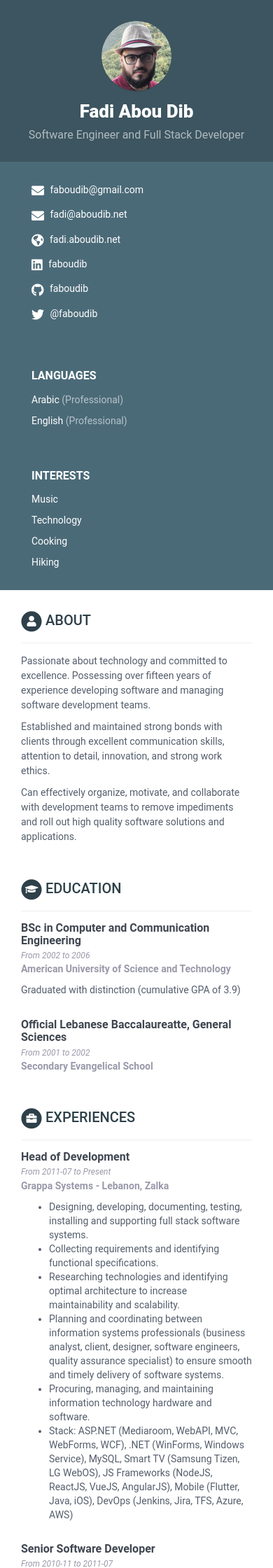
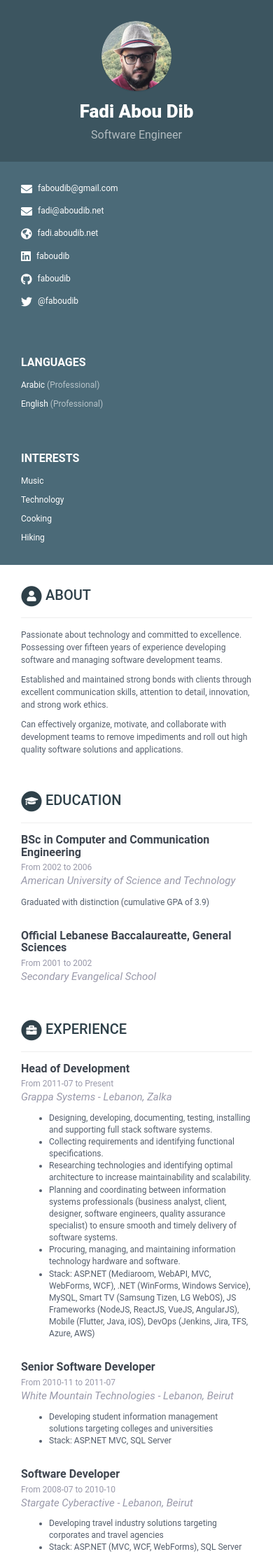
Before and after one commit to faboudib/resume, a Jekyll site: the page built from index.html, in a window 390 px wide. Shown: the top 2240 px of the page at 70% size. Built offline with Jekyll 4.4.1, drawn with Linux system fonts in a browser that asks for light colours.

Commit message:
Design changes

```diff
--- a/_data/data.yml
+++ b/_data/data.yml
@@ -7,7 +7,7 @@ sidebar:
 
     # Profile information
     name: Fadi Abou Dib
-    tagline: Software Engineer and Full Stack Developer
+    tagline: Software Engineer
     avatar: profile.png  #place a 100x100 picture inside /assets/images/ folder and provide the name of the file below
 
     # Sidebar links
--- a/_includes/experiences.html
+++ b/_includes/experiences.html
@@ -6,7 +6,7 @@
       <i class="fas fa-circle fa-stack-2x"></i>
       <i class="fas fa-briefcase fa-stack-1x fa-inverse"></i>
     </span>
-    Experiences
+    Experience
   </h2>
 
   <hr />
--- a/_includes/sidebar.html
+++ b/_includes/sidebar.html
@@ -17,19 +17,14 @@
 
   </div><!--//profile-container-->
 
-  <div class="container">
-    <div class="row">
-      <div class="col-sm-4 col-lg-12">
-        {% include contact.html %}
-      </div>
-      <div class="col-sm-4 col-lg-12">
-        {% include language.html %}
-      </div>
-      <div class="col-sm-4 col-lg-12">
-        {% include interests.html %}
-      </div>
-    </div>
-  </div>
+  {% include contact.html %}
+
+  {% if sidebar.education %}
+    {% include education.html %}
+  {% endif %}
+
+  {% include language.html %}
+  {% include interests.html %}
 
   {% if sidebar.about %}
     {% include about.html %}
--- a/_sass/_base.scss
+++ b/_sass/_base.scss
@@ -3,7 +3,7 @@ body {
     font-family: 'Roboto', sans-serif;
     color: $text-color-secondary;
     background: $smoky-white;
-    font-size: 14px;
+    font-size: 12px;
     padding: 30px;
     -webkit-font-smoothing: antialiased;
     -moz-osx-font-smoothing: grayscale;
@@ -87,7 +87,7 @@ hr {
     .contact-list {
         .fas, .fab {
             margin-right: 5px;
-            font-size: 18px;
+            font-size: 16px;
             vertical-align: middle;
         }
         li {
@@ -163,12 +163,12 @@ hr {
         overflow: hidden;
         margin-bottom: 2px;
     }
-    .job-title, .course-title, .degree {
+    .skill-title, .job-title, .course-title, .degree {
         color: $text-color;
         font-size: 16px;
         margin-top: 0;
         margin-bottom: 0;
-        font-weight: 700;
+        font-weight: 600;
     }
     .time {
         position: absolute;
@@ -176,12 +176,13 @@ hr {
         top: 0;
         color: $text-grey;
         font-size: 12px;
-        font-style: italic;
+        font-style: normal;
     }
     .company, .university, .institute {
         margin-bottom: 10px;
+        font-size: 15px;
         color: $text-grey;
-        font-weight: 600;
+        font-style: italic;
     }
 
     .project-title {
@@ -189,7 +190,7 @@ hr {
         font-weight: 400;
         margin-top: 0;
         margin-bottom: 5px;
-	color: darken($theme-color, 15%);
+	    color: darken($theme-color, 15%);
     }
     .projects-section {
         .intro {
@@ -246,16 +247,6 @@ hr {
     .item {
         margin-bottom: 15px;
         overflow: hidden;
-        .skill-title {
-            font-size: 16px;
-            font-weight: 400;
-            margin-top: 0;
-            margin-bottom: 5px;
-        color: darken($theme-color, 15%);
-        }
-        .skill-details {
-
-        }
     }
     .level-title {
         font-size: 14px;
--- a/_sass/_print.scss
+++ b/_sass/_print.scss
@@ -3,19 +3,42 @@
    @page {
       size: A4;
    }
+
    body {
+      font-size: 11pt;
+   }
+
+   hr {
+      border-color: black !important;
+   }
+
+   .main-wrapper {
+      .job-title, .course-title, .degree {
+         color: black !important;
          font-size: 12pt;
+      }
+      .time {
+         position: static;
+         display: block;
+         margin-top: 5px;
+         color: black !important;
+         font-size: 9pt;
+      }
+      .company, .university, .institute {
+         color: black !important;
+         font-size: 12pt;
+      }
    }
 
    img.avatar {
       filter: grayscale(1);
       -webkit-filter: greyscale(1);
    }
-   .main-wrapper .time {
-       float: right;
-        color: black !important;
-        -webkit-print-color-adjust: exact;
+   .sidebar-wrapper {
+      position: static;
+      width: inherit;
   }
+
    .sidebar-wrapper {
       position: static;
       float: right;
--- a/_sass/_responsive.scss
+++ b/_sass/_responsive.scss
@@ -12,17 +12,16 @@
 
     .main-wrapper {
         padding: 30px;
-    }
-
-    .main-wrapper .time {
+        .time {
             position: static;
             display: block;
             margin-top: 5px;
         }
-
-    .main-wrapper .upper-row {
+        .upper-row {
             margin-bottom: 0;
         }
+    }
+
 
 }
 
@@ -32,15 +31,15 @@
 
 /* Small devices (tablets, 768px and up) */
 @media (max-width: 992px) {
-
-    .main-wrapper .time {
+    .main-wrapper {
+        .time {
             position: static;
             display: block;
             margin-top: 5px;
         }
-
-    .main-wrapper .upper-row {
+        .upper-row {
             margin-bottom: 0;
+        }
     }
 
 }
```
Lines whose indentation alone changed are shown as unchanged.
